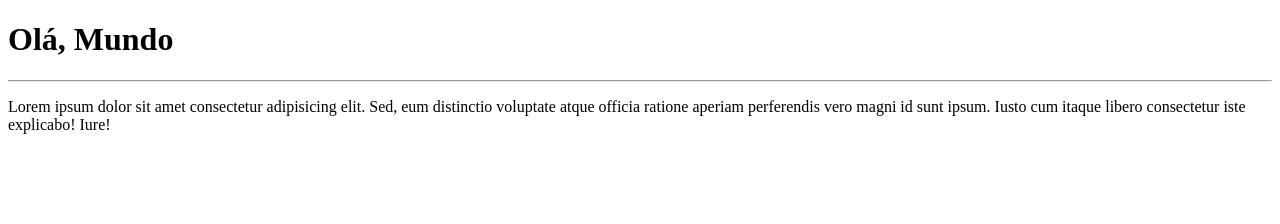
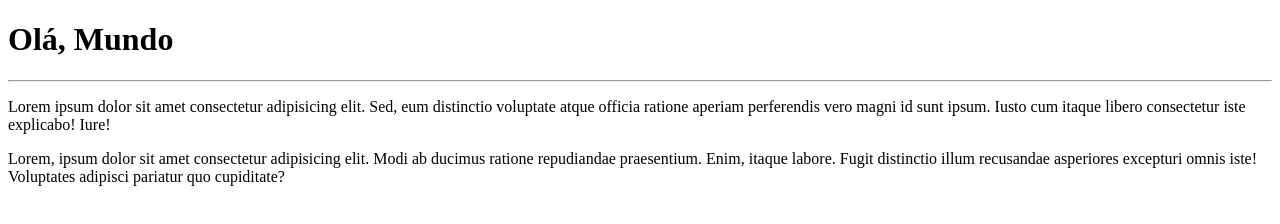
Before and after one commit to jenifferrichard/Ola-Mundo, a plain HTML site: page Site exemplo/index.html in a window 1280 px wide. Drawn offline with Linux system fonts and the light colour scheme.

Commit message:
adicionei um paragrafo

```diff
--- a/Site exemplo/index.html
+++ b/Site exemplo/index.html
@@ -9,5 +9,6 @@
     <h1>Olá, Mundo</h1>
     <hr>
     <p>Lorem ipsum dolor sit amet consectetur adipisicing elit. Sed, eum distinctio voluptate atque officia ratione aperiam perferendis vero magni id sunt ipsum. Iusto cum itaque libero consectetur iste explicabo! Iure!</p>
+    <p>Lorem, ipsum dolor sit amet consectetur adipisicing elit. Modi ab ducimus ratione repudiandae praesentium. Enim, itaque labore. Fugit distinctio illum recusandae asperiores excepturi omnis iste! Voluptates adipisci pariatur quo cupiditate?</p>
 </body>
 </html>
```
